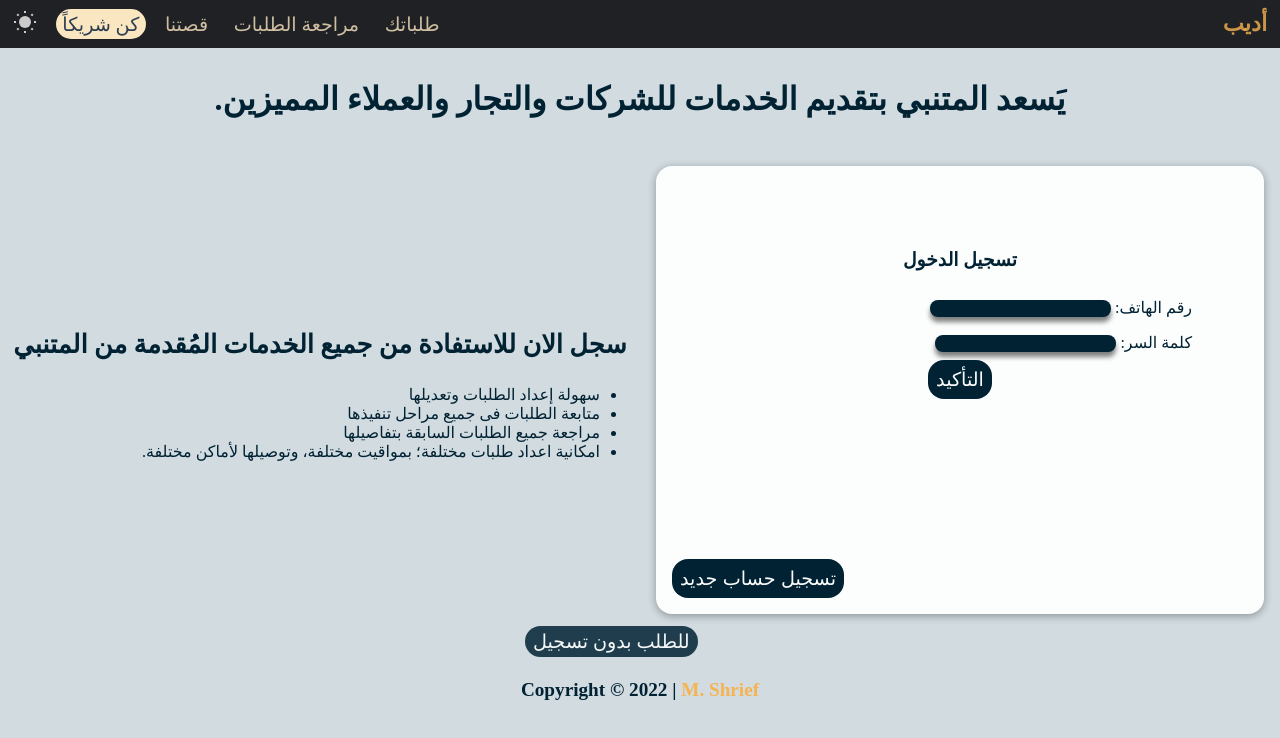
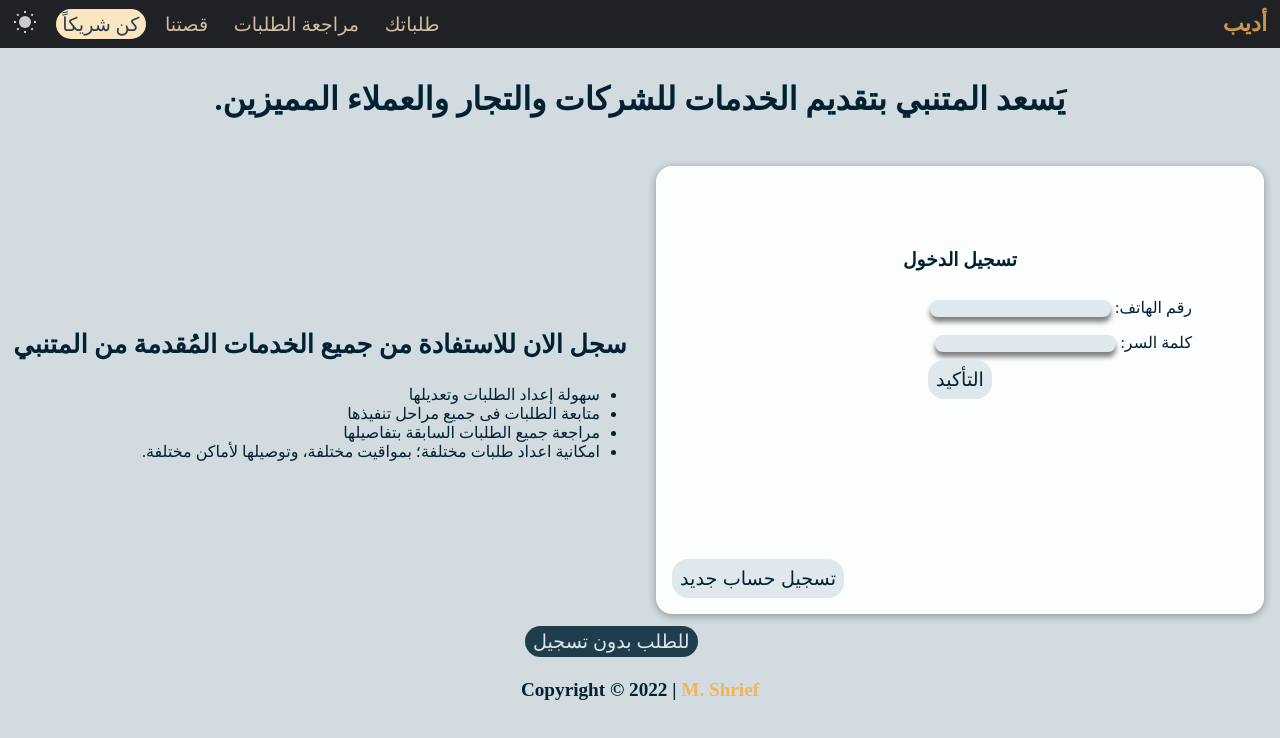
Before and after one commit to M-Shrief/Adeeb_Vue_TS, a Vue app: page /partners/ in a window 1280 px wide. Shown: the top 738 px of the page. Built offline with nearby package versions, Linux system fonts and the light colour scheme; no server answers.

Commit message:
updated to use better colors for forms' inputs & buttons.

```diff
--- a/src/Pages/Guest/History.vue
+++ b/src/Pages/Guest/History.vue
@@ -78,6 +78,7 @@ async function onSubmit(values: any) {
 
 $mainColor: var(--text1);
 $secondaryColor: var(--surface2);
+$inputsColor: var(--surface1);
 
 h2 {
   text-align: center;
@@ -103,8 +104,8 @@ form {
 
     #name,
     #phone{
-      background: $mainColor;
-      color: $secondaryColor;
+      background: $inputsColor;
+      color: $mainColor;
       box-shadow: 0 5px 5px rgba(0, 0, 0, 0.5);
       border: none;
       border-radius: 8px;
--- a/src/Pages/Partners/Auth.vue
+++ b/src/Pages/Partners/Auth.vue
@@ -86,7 +86,7 @@ aside {
 
 .direct-Order {
   $mainColor: var(--text1);
-  $secondaryColor: var(--surface2);
+  $secondaryColor: var(--surface1);
   position: relative;
   right: 45%;
   text-decoration: none;
--- a/src/assets/mixins.scss
+++ b/src/assets/mixins.scss
@@ -56,8 +56,8 @@ $breakpoint-xl: 1280px; // default development size
 @mixin submit-btn {
   border: none;
   border-radius: 1.5rem;
-  background: #e0f2e9;
-  color: #1f2124;
+  background: var(--surface1);
+  color: var(--text1);
   padding: 0.3rem;
   font-size: 1rem;
   font-weight: 500;
--- a/src/components/AuthForm.vue
+++ b/src/components/AuthForm.vue
@@ -47,6 +47,7 @@ async function onSubmit(values: any) {
 <style lang="scss" scoped>
 $mainColor: var(--text1);
 $secondaryColor: var(--surface2);
+$inputsColor: var(--surface1);
 
 #authentication {
   display: flex;
@@ -74,8 +75,8 @@ $secondaryColor: var(--surface2);
     padding: 0.2rem;
     margin: 0.3rem;
     input {
-      color: $secondaryColor;
-      background: $mainColor;
+      color: $mainColor;
+      background: $inputsColor;
       box-shadow: 0 5px 5px rgba(0, 0, 0, 0.5);
       border: none;
       border-radius: 8px;
@@ -89,8 +90,8 @@ $secondaryColor: var(--surface2);
   }
 
   button {
-    background-color: $mainColor;
-    color: $secondaryColor;
+    color: $mainColor;
+    background: $inputsColor;
     border: none;
     border-radius: 1rem;
     padding: 0.5rem;
--- a/src/components/OrderForm.vue
+++ b/src/components/OrderForm.vue
@@ -130,6 +130,7 @@ async function onSubmit(values: any) {
 
 $mainColor: var(--text1);
 $secondaryColor: var(--surface2);
+$inputsColor: var(--surface1);
 
 form {
   background-color: $secondaryColor;
@@ -152,17 +153,11 @@ form {
       #name,
       #phone,
       #address {
-        background: $mainColor;
+        color: $mainColor;
+        background: $inputsColor;
         box-shadow: 0 5px 5px rgba(0, 0, 0, 0.5);
         border: none;
         border-radius: 1rem;
-        color: $secondaryColor;
-      }
-
-      #address {
-        color: $secondaryColor;
-        background-color: $mainColor;
-        border: 1px solid $secondaryColor;
       }
 
       .error {
--- a/src/components/PrintCustomization.vue
+++ b/src/components/PrintCustomization.vue
@@ -47,8 +47,9 @@ defineEmits(['fontColor', 'backgroundColor']);
       border: none;
       margin-top: 0.25rem;
       border-radius: 1rem;
-      background-color: var(--text1);
-      color: var(--surface2);
+      font-size: 1rem;
+      background-color: var(--surface1);
+      color: var(--text1);
     }
 
     #fontType {
```
